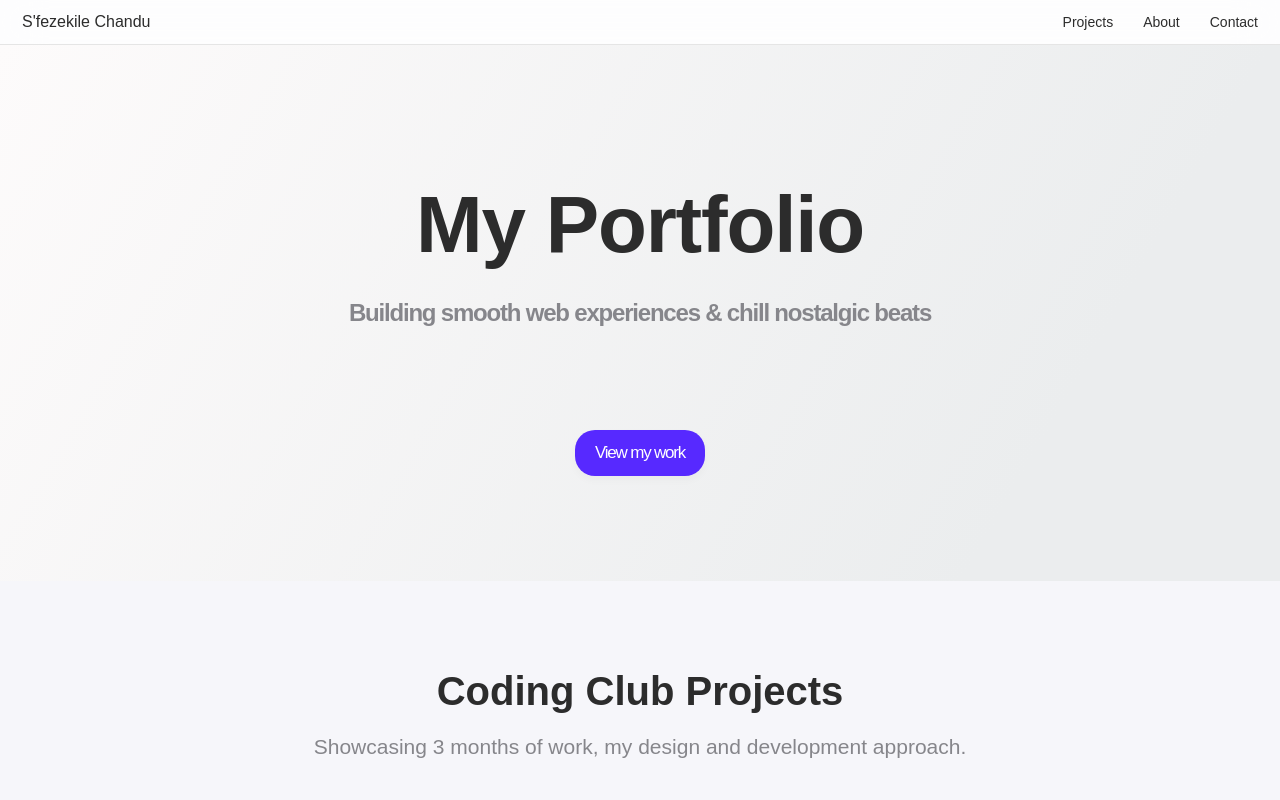
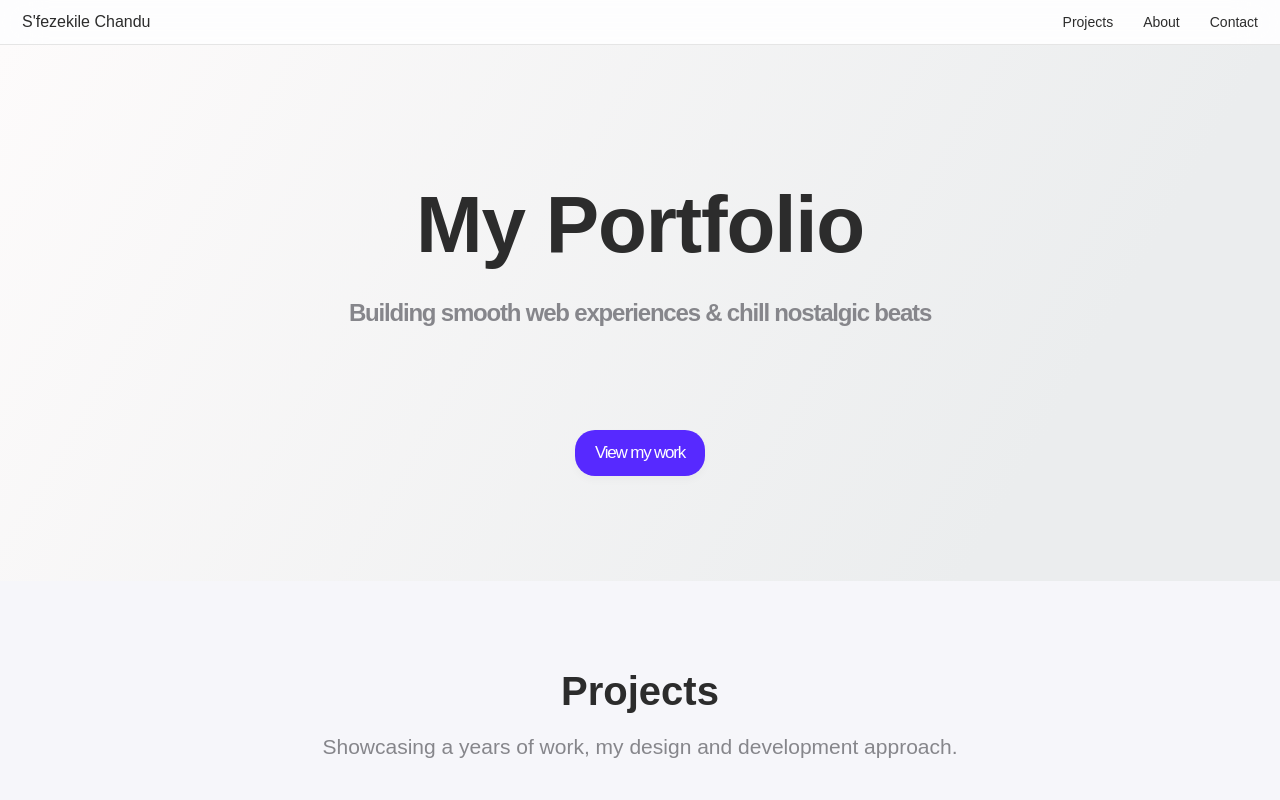
Before and after one commit to Sfezekile/Portfolio, a plain HTML site: page index.html in a window 1280 px wide. Shown: the top 800 px of the page. Drawn offline with nearby package versions, Linux system fonts and the light colour scheme.

Commit message:
Revise project section and update content
Updated project section to showcase a year's worth of work and improved the overall structure of the HTML.

```diff
--- a/index.html
+++ b/index.html
@@ -42,8 +42,8 @@
         <section id="projects" class="section">
             <div class="project-container">
                 <div class="section-header">
-                    <h2>Coding Club Projects</h2>
-                    <p>Showcasing 3 months of work, my design and development approach.</p>
+                    <h2>Projects</h2>
+                    <p>Showcasing a years of work, my design and development approach.</p>
                 </div>
 
                 <div class="project-grid">
```
